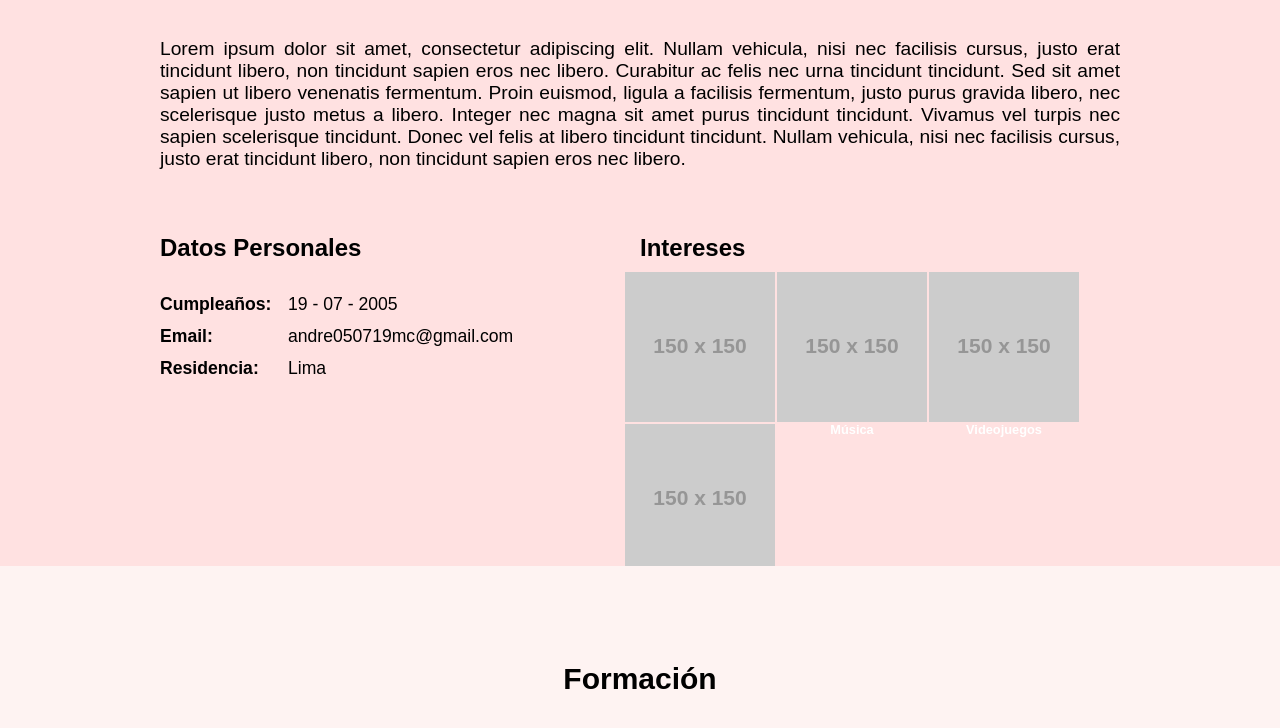
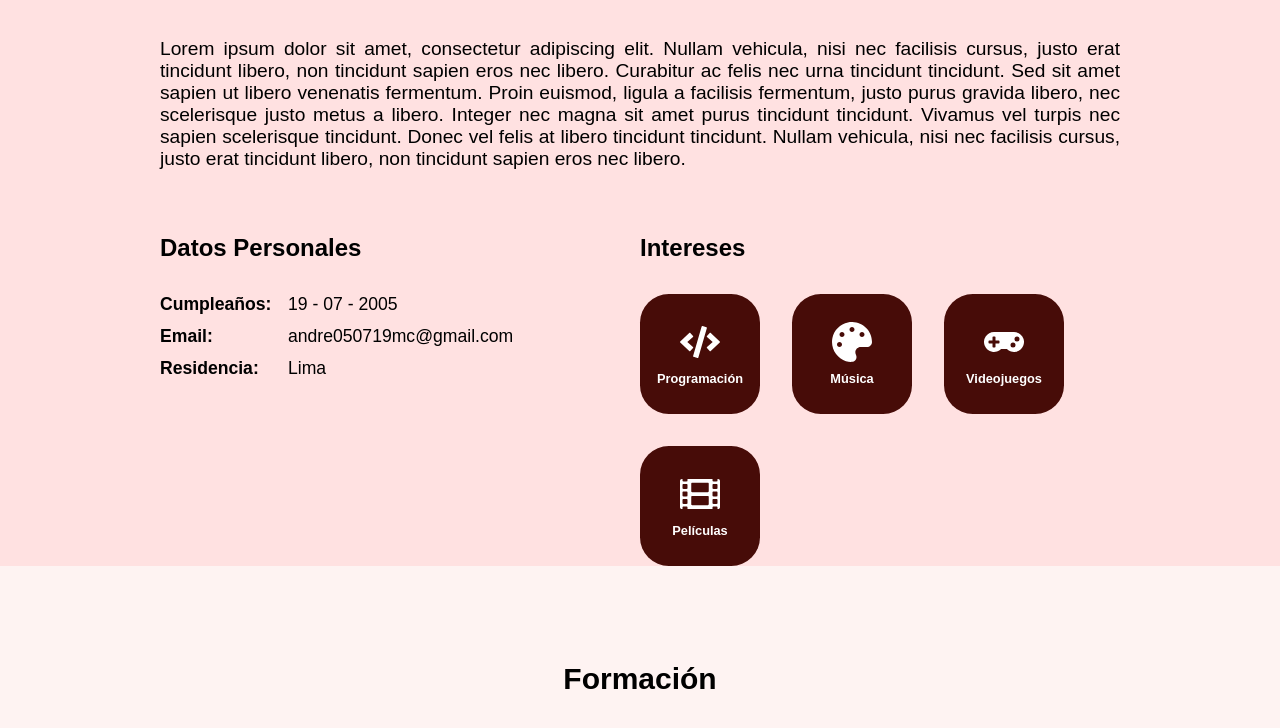
Before and after one commit to andremelzc/portafolio, a React (Vite) app in the folder frontend/: page / in a window 1280 px wide. Shown: the part 911-1639 px from the top of the page. Built offline with nearby package versions, Linux system fonts and the light colour scheme.

Commit message:
Finishing About Me

```diff
--- a/frontend/package.json
+++ b/frontend/package.json
@@ -15,7 +15,8 @@
     "@fortawesome/free-solid-svg-icons": "^6.7.2",
     "@fortawesome/react-fontawesome": "^0.2.2",
     "react": "^19.0.0",
-    "react-dom": "^19.0.0"
+    "react-dom": "^19.0.0",
+    "react-icons": "^5.5.0"
   },
   "devDependencies": {
     "@eslint/js": "^9.19.0",
--- a/frontend/src/components/About.jsx
+++ b/frontend/src/components/About.jsx
@@ -1,4 +1,5 @@
 import React from "react";
+import { FaCode, FaPalette, FaGamepad, FaFilm } from "react-icons/fa";
 import "../styles/About.css";
 
 const About = () => {
@@ -51,10 +52,10 @@ const DatosPersonales = () => {
 
 const Intereses = () => {
   const intereses = [
-    { titulo: "Programación", logo: "https://via.placeholder.com/150" },
-    { titulo: "Música", logo: "https://via.placeholder.com/150" },
-    { titulo: "Videojuegos", logo: "https://via.placeholder.com/150" },
-    {titulo: "Películas", logo: "https://via.placeholder.com/150"}
+    { titulo: "Programación", Icono: FaCode },
+    { titulo: "Música", Icono: FaPalette },
+    { titulo: "Videojuegos", Icono: FaGamepad },
+    { titulo: "Películas", Icono: FaFilm },
   ];
 
   return (
@@ -65,7 +66,7 @@ const Intereses = () => {
           <InteresCuadro
             key={index}
             titulo={intereses.titulo}
-            logo={intereses.logo}
+            Icono={intereses.Icono}
           />
         ))}
       </div>
@@ -73,10 +74,10 @@ const Intereses = () => {
   );
 };
 
-const InteresCuadro = ({ titulo, logo }) => {
+const InteresCuadro = ({ titulo, Icono }) => {
   return (
     <div className="interes-cuadro">
-      <img src={logo} alt={titulo} />
+      <Icono size={40} color="white" />
       <h3>{titulo}</h3>
     </div>
   );
--- a/frontend/src/styles/About.css
+++ b/frontend/src/styles/About.css
@@ -90,14 +90,15 @@
     height: 7.5rem;
     background-color: #470C08;
     border-radius: 1.8rem;
+    gap: 0.6rem;
     display: flex;
     flex-direction: column;
     align-items: center;
     justify-content: center;
-    color: white;
     text-align: center;
 }
 
 .interes-cuadro h3 {
+    color: white;
     font-size: 0.8rem;
 }
```
Also changed, not shown: 1 other file (tests, documents, lock files or other folders).
